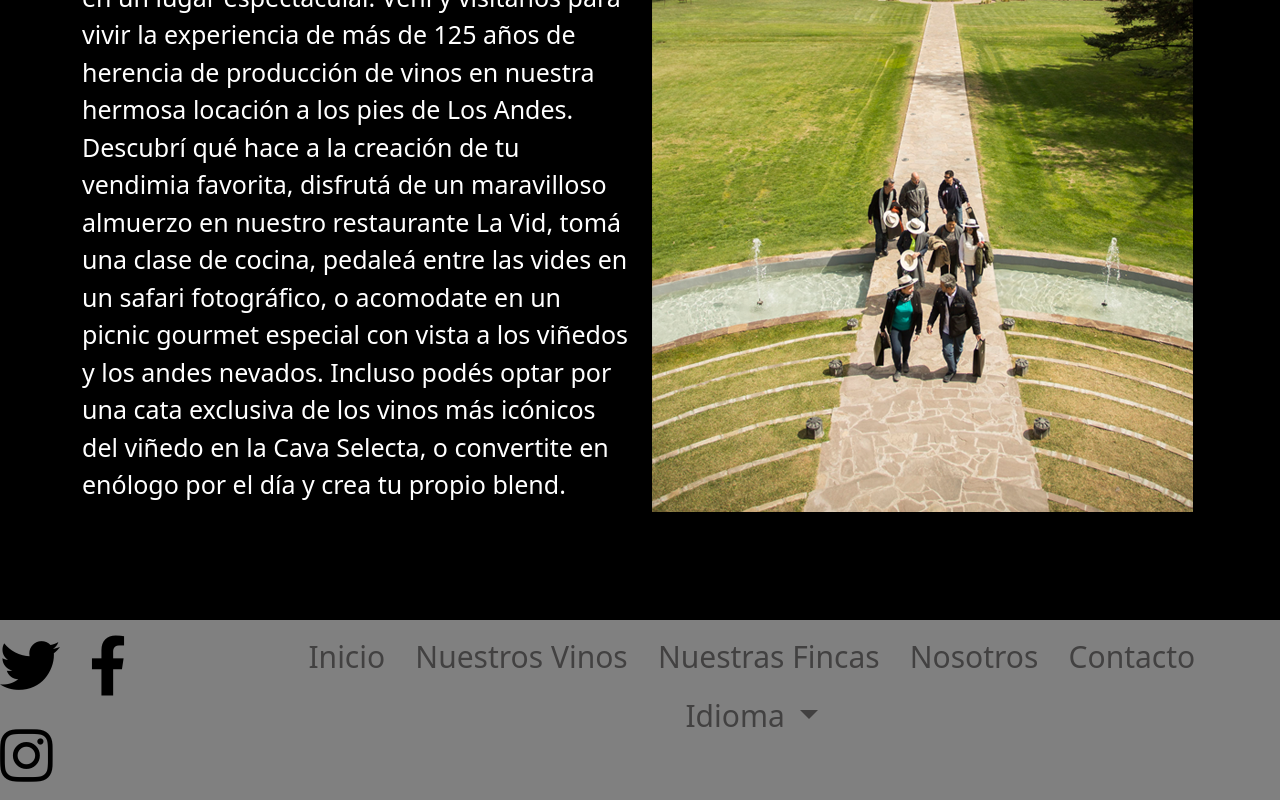
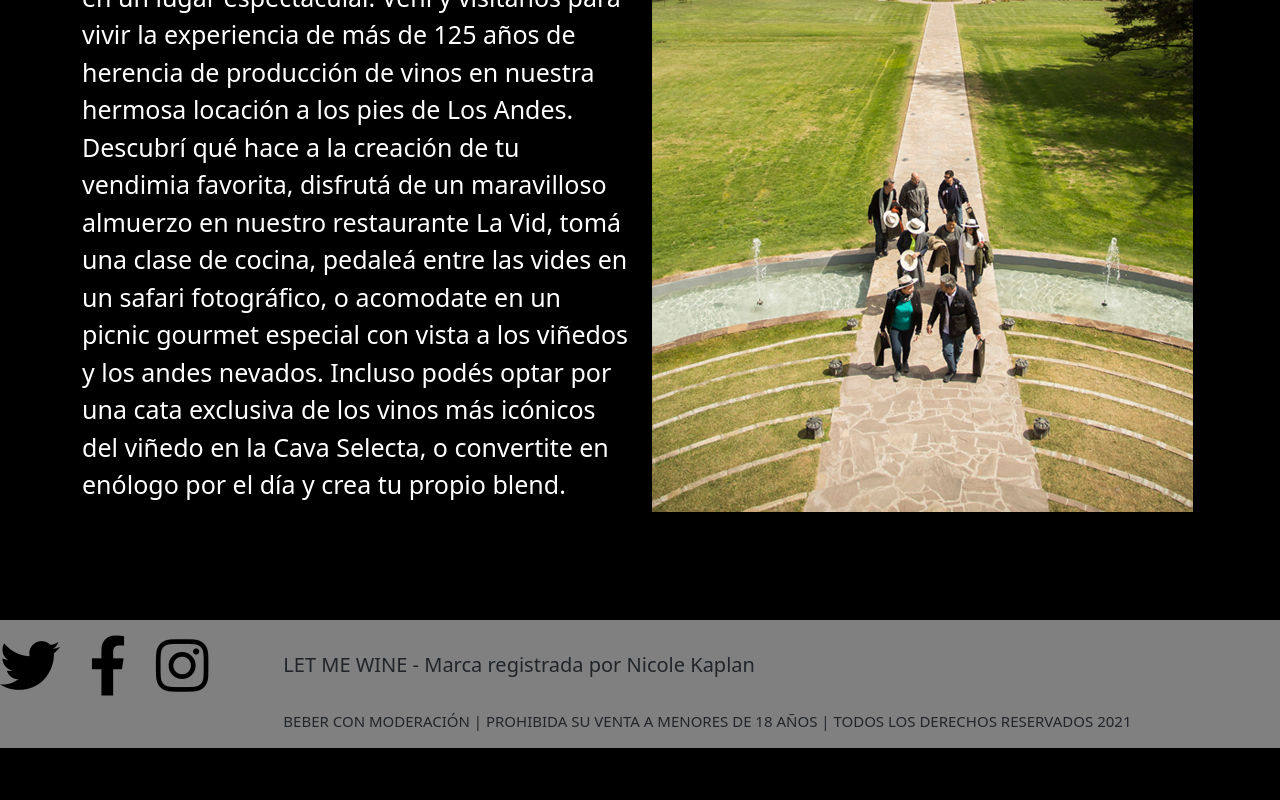
Before and after one commit to niicolekaplan/prueba-repo, a website: page Secciones/nosotres.html in a window 1280 px wide. Shown: the part 2576-3376 px from the top of the page. After the commit the page ends 3324 px from the top, so only its background shows below. Drawn offline with nearby package versions, Linux system fonts and the light colour scheme; a web font is replaced by a local one.

Commit message:
cambios en el footer

```diff
--- a/Css/style.css
+++ b/Css/style.css
@@ -175,9 +175,17 @@ body {
   color: rgb(66, 65, 65);
 }
 
+
 .menu-footer {
-  display: flex;
-  justify-content: center;
+ font-size: 15px;
+ margin-top: 30px;
+ margin-left: 50px;
+}
+
+.datos {
+  font-size: 20px;
+  margin-top: 30px;
+  margin-left: 50px;
 }
 
 /** CSS INICIO **/
--- a/Secciones/nosotres.html
+++ b/Secciones/nosotres.html
@@ -127,30 +127,13 @@
             <a href="https://www.instagram.com/"><i class="fab fa-instagram"> </i></a>
         </div>
 
-        <div class="menu-footer">
-            <div class="btn" role="group" aria-label="Button group with nested dropdown">
-                <button type="button" class="btn futer">Inicio</button>
-                <button type="button" class="btn futer">Nuestros Vinos</button>
-                <button type="button" class="btn futer">Nuestras Fincas</button>
-                <button type="button" class="btn futer">Nosotros</button>
-                <button type="button" class="btn futer">Contacto</button>
-
-                <div class="btn-group" role="group">
-                    <button id="btnGroupDrop1" type="button" class="btn futer dropdown-toggle" data-bs-toggle="dropdown"
-                        aria-expanded="false">
-                        Idioma
-                    </button>
-                    <ul class="dropdown-menu futer" aria-labelledby="btnGroupDrop1">
-                        <li><a class="dropdown-item fs-5" href="#">Español</a></li>
-                        <li><a class="dropdown-item fs-5" href="#">English</a></li>
-                        <li><a class="dropdown-item fs-5" href="#">Francés</a></li>
-                    </ul>
-                </div>
-            </div>
-
-
+        <div>
+            <p class="datos"> LET ME WINE - Marca registrada por Nicole Kaplan </p>
+            <p class="menu-footer">BEBER CON MODERACIÓN | PROHIBIDA SU VENTA A MENORES DE 18 AÑOS
+                | TODOS LOS DERECHOS RESERVADOS 2021 </p>
         </div>
     </footer>
+
     <!-- BOOTSTRAP -->
     <script src="https://cdn.jsdelivr.net/npm/@popperjs/core@2.9.2/dist/umd/popper.min.js"
         integrity="sha384-IQsoLXl5PILFhosVNubq5LC7Qb9DXgDA9i+tQ8Zj3iwWAwPtgFTxbJ8NT4GN1R8p" crossorigin="anonymous">
```
Also changed, not shown: Secciones/contacto.html (+5 -22 lines), Secciones/nuestras-fincas.html (+5 -22 lines), Secciones/nuestros-vinos.html (+5 -22 lines), index.html (+10 -25 lines).
